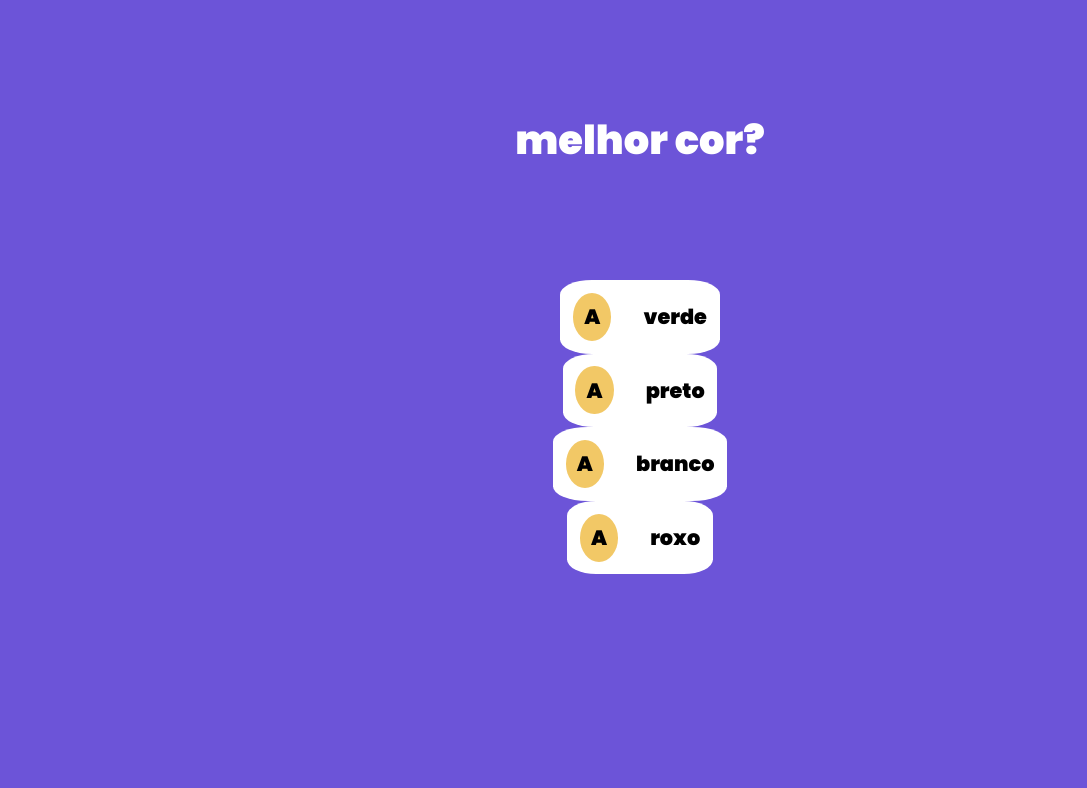
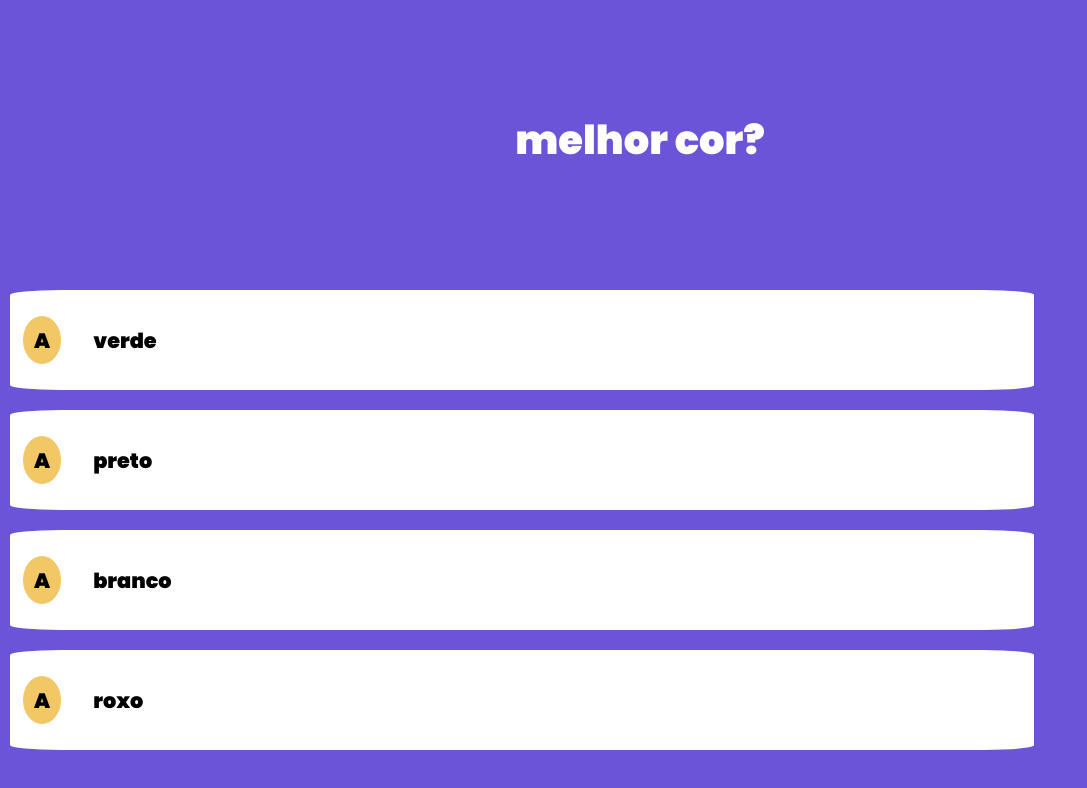
Before and after one commit to sirpantheon/quizNext, a Next.js app: page / in a window 1280 px wide. Shown: the top 788 px of the page, without its empty margins (0-1087 px from the left). Built offline with nearby package versions, Linux system fonts and the light colour scheme.

Commit message:
css.resposta

```diff
--- a/styles/Resposta.module.css
+++ b/styles/Resposta.module.css
@@ -1,16 +1,27 @@
 .resposta{
     display: flex;
-    justify-content: center;
-    align-items: center;
+    width: 80%;
+    min-width: 500px;
+    height: 100px;
+    margin:10px;
+}
+
+.conteudoResposta{
+    position: relative;
+    display: flex;
+    flex: 1;
 }
 
 .frente, .verso{
+    position: absolute;
     display: flex;
+    height: 100%;
+    width: 100%;
 }
 
 .frente{
     color: #000000;
-    border-radius: 20%;
+    border-radius: 5%;
     padding: 1vw;
     align-items: center;
     background-color: #FFF;
```
